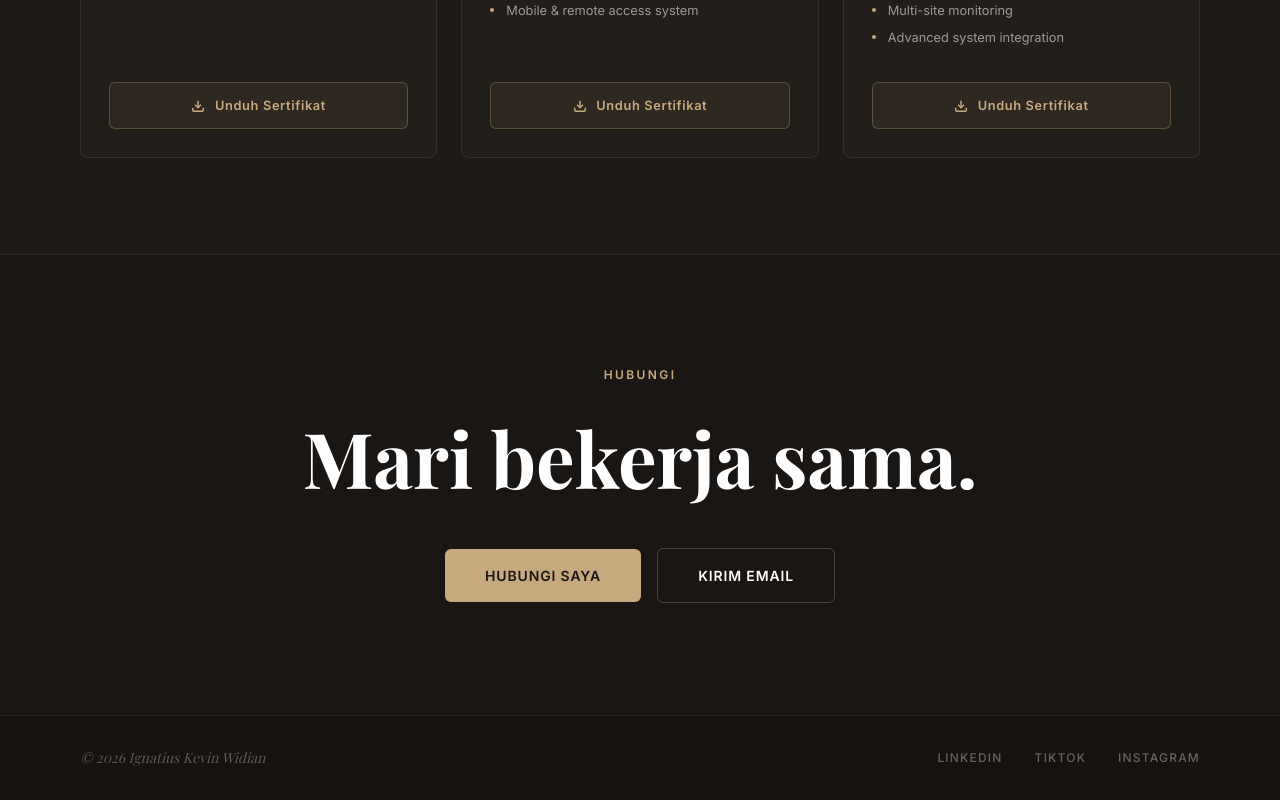
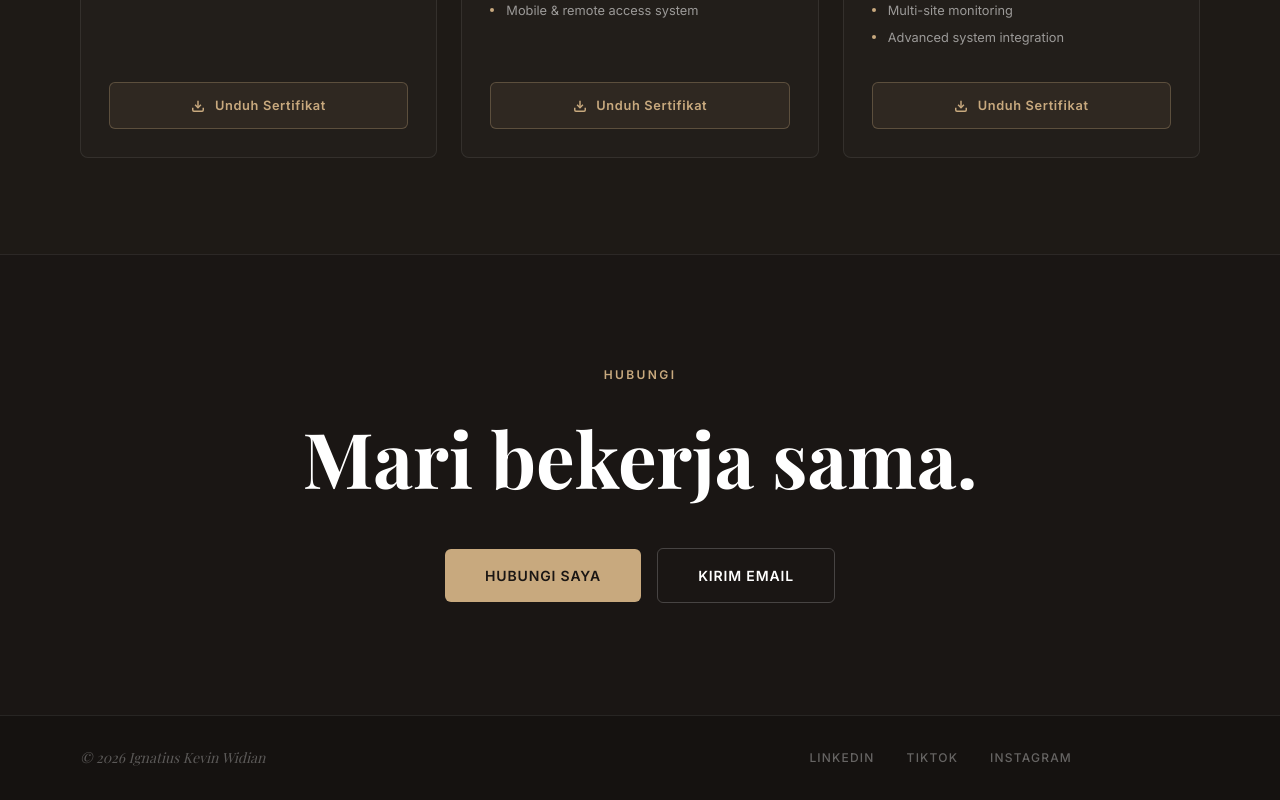
Before and after one commit to ignatiuskevinwidian/ignatiuskevinwidian.github.io, a React (Vite) app: page / in a window 1280 px wide. Shown: the part 6300-7100 px from the top of the page. Built offline with nearby package versions, Linux system fonts and the light colour scheme; a web font is replaced by a local one.

Commit message:
Update Home.tsx

```diff
--- a/src/pages/Home.tsx
+++ b/src/pages/Home.tsx
@@ -1742,7 +1742,7 @@
         >
           &copy; {new Date().getFullYear()} Ignatius Kevin Widian
         </div>
-        <div className="flex gap-8">
+        <div className="flex gap-8 md:mr-32">
           {[
             { label: "LinkedIn", href: LINKEDIN_URL },
             { label: "TIKTOK", href: TIKTOK_URL },
```
